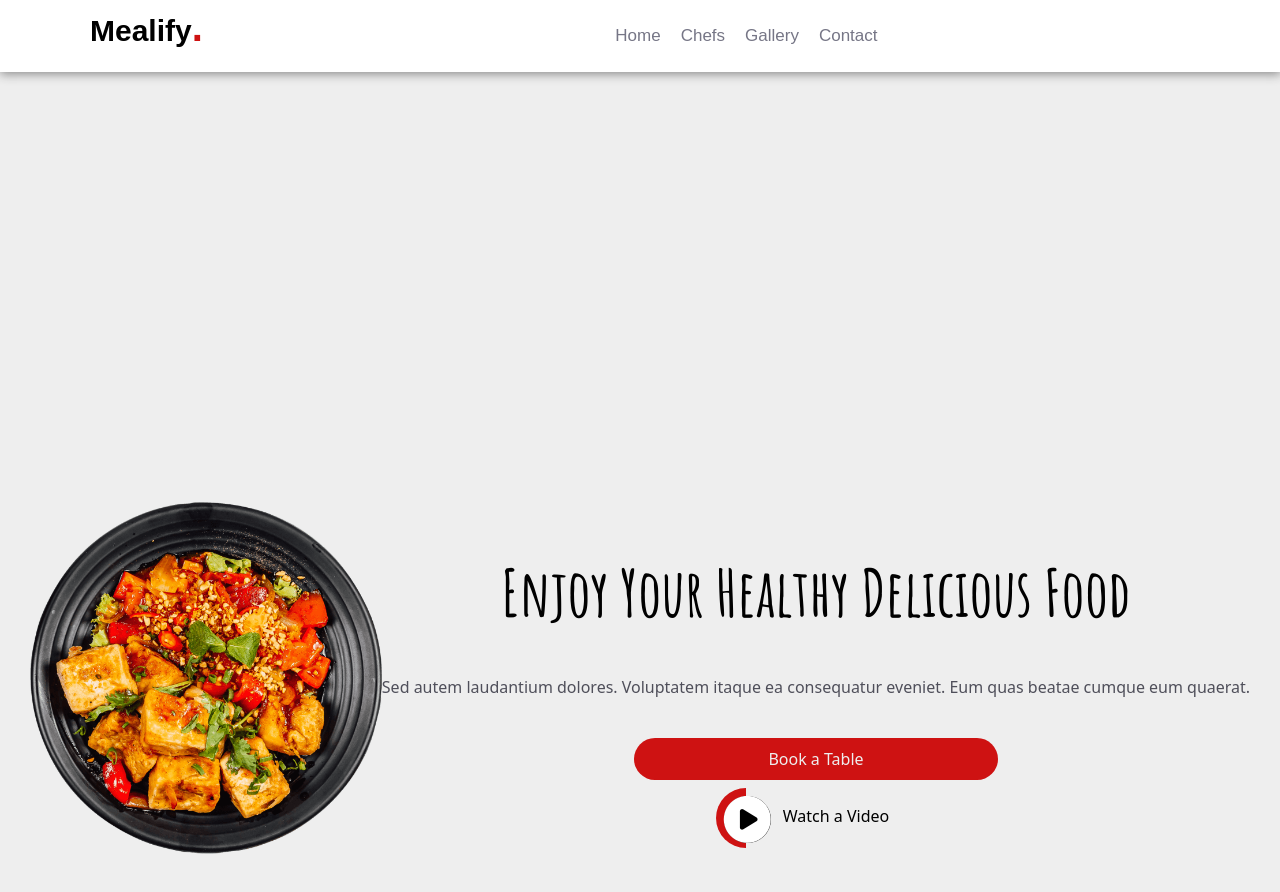
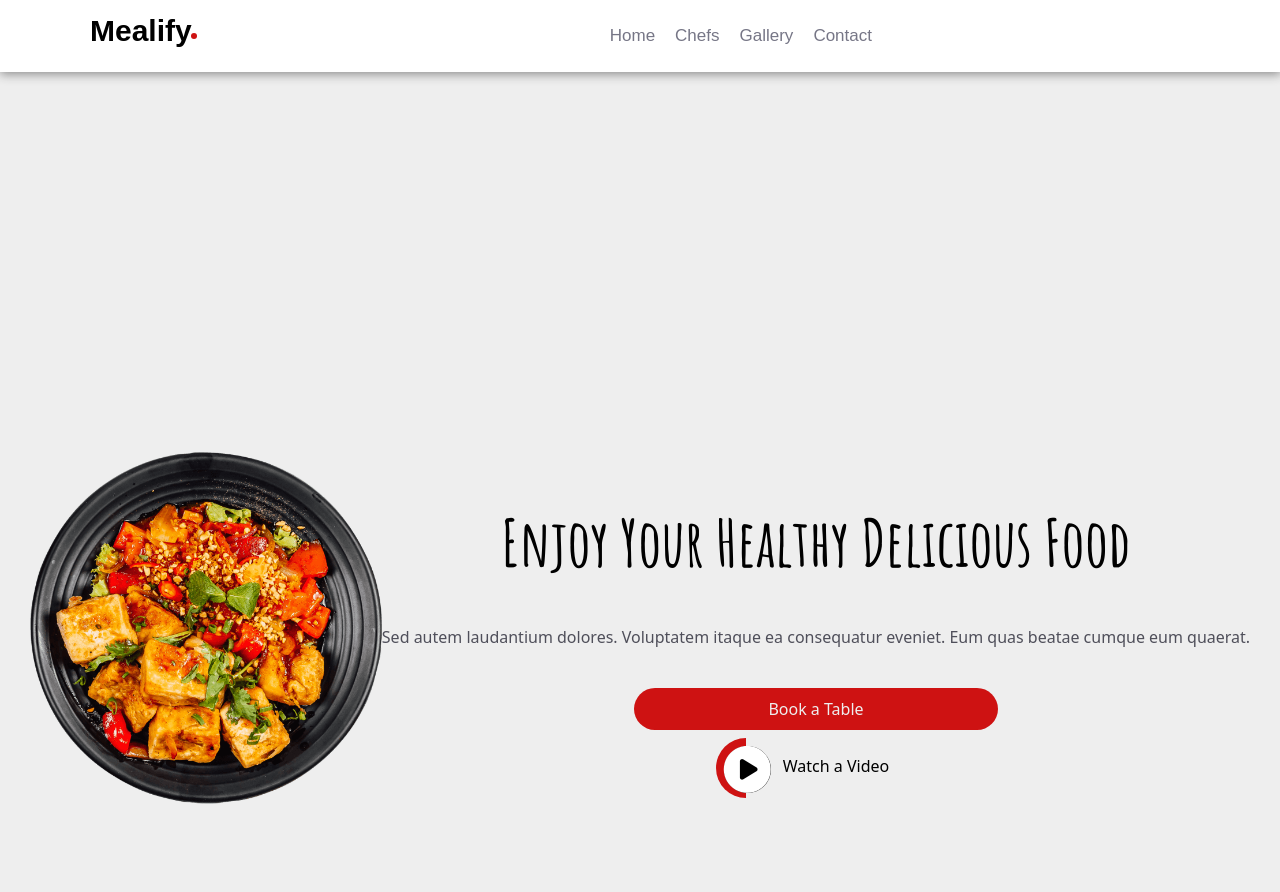
Before and after one commit to mostafa-marzouk/Mealfy-., a plain HTML site: page index.html in a window 1280 px wide. Shown: the top 892 px of the page. Drawn offline with Linux system fonts and the light colour scheme.

Commit message:
add animation

```diff
--- a/css/media.css
+++ b/css/media.css
@@ -3,6 +3,7 @@
 }
 body {
   margin: 0;
+  margin-top: 22px;
 }
 ul {
   list-style: none;
@@ -16,14 +17,29 @@ a {
   --backGround: #eeeeee;
 }
 .nav {
-  position: relative;
+  position: fixed;
   top: 0;
   right: 0;
   left: 0;
   box-shadow: 0.5px 1px 10px 0.5px #888888;
+  background-color: white;
+  z-index: 99999;
 }
 .nav_logo {
   font-family: Arial, Helvetica, sans-serif;
+}
+.nav_logo a{
+  position: relative;
+}
+.nav_logo a::after{
+  position: absolute;
+  content: "";
+  width: 6px;
+  height: 6px;
+  background-color: var(--main-color);
+  border-radius: 10px;
+  top: 29px;
+  left: 111px;
 }
 
 .nav_list ul {
@@ -65,19 +81,35 @@ a {
   width: 22rem;
   padding-top: 1rem;
 }
+.header_photo:hover{
+  animation: desh 1s;
+  animation-iteration-count: infinite;
+}
+
+@keyframes desh {
+  0% { transform: translate(1px, 1px) rotate(0deg); }
+  10% { transform: translate(-1px, -2px) rotate(-1deg); }
+  20% { transform: translate(-3px, 0px) rotate(1deg); }
+  30% { transform: translate(3px, 2px) rotate(0deg); }
+  40% { transform: translate(1px, -1px) rotate(1deg); }
+  50% { transform: translate(-1px, 2px) rotate(-1deg); }
+  60% { transform: translate(-3px, 1px) rotate(0deg); }
+  70% { transform: translate(3px, 1px) rotate(-1deg); }
+  80% { transform: translate(-1px, -1px) rotate(1deg); }
+  90% { transform: translate(1px, 2px) rotate(0deg); }
+  100% { transform: translate(1px, -2px) rotate(-1deg); }
+}
+
+
 .header_photo img {
   width: 100%;
 }
 .header_text {
-  /* display: flex;
-  flex-flow: column; */
   background-color: #eeeeee;
-  /* width: 31rem; */
   text-align: center;
 }
 
 .header_text h1 {
-  /* margin: 0; */
   font-family: "Amatic SC", sans-serif;
   font-size: 65px;
 }
@@ -102,7 +134,6 @@ a {
     Oxygen, Ubuntu, Cantarell, "Open Sans", "Helvetica Neue", sans-serif;
 }
 .btn-2 {
-  /* background-color: var(--main-color); */
   width: 42%;
   padding: 10px 0;
   border-radius: 50px;
@@ -166,7 +197,6 @@ a {
   position: relative;
   width: 90%;
   margin: 0 auto;
-  /* background-color: #ce1212; */
   text-align: center;
   border-radius: 15px;
   box-shadow: 0.1px 0.1px 20px 0.1px #8888;
@@ -179,7 +209,6 @@ a {
   height: 163px;
   right: 21px;
   top: 77px;
-  /* z-index: 0; */
   border-radius: 7px;
   justify-content: space-around;
   background-color: #ffffff82;
@@ -294,7 +323,6 @@ a {
   width: 100%;
 }
 .our-add {
-  /* background-color: aqua; */
   width: 100%;
   display: flex;
   padding: 40px 20px;
@@ -396,10 +424,8 @@ p {
   margin: 0 auto;
 }
 .mealfy{
-  /* position: relative; */
   display: flex;
   align-items: center;
-  /* padding: 10px; */
   font-size: 30px;
   font-weight: 700;
   font-family: system-ui, -apple-system, BlinkMacSystemFont, 'Segoe UI', Roboto, Oxygen, Ubuntu, Cantarell, 'Open Sans', 'Helvetica Neue', sans-serif;
@@ -436,9 +462,7 @@ p {
   border-bottom: 2px rgba(255, 255, 255, 0.348) solid;
 
 }
-/* .p-mealfy h4{
 
-} */
 .mealfy h3::after{
   position: absolute;
   content: "";
--- a/index.html
+++ b/index.html
@@ -31,7 +31,7 @@
     <!-- nav -->
     <div class="nav">
       <div class="nav_logo">
-        <a href="#">Mealify<span>.</span></a>
+        <a href="#">Mealify</a>
       </div>
       <div class="nav_list">
         <ul>
@@ -384,5 +384,6 @@
         </div>
       </div>
     </div>
+    <!--  -->
   </body>
 </html>
```
